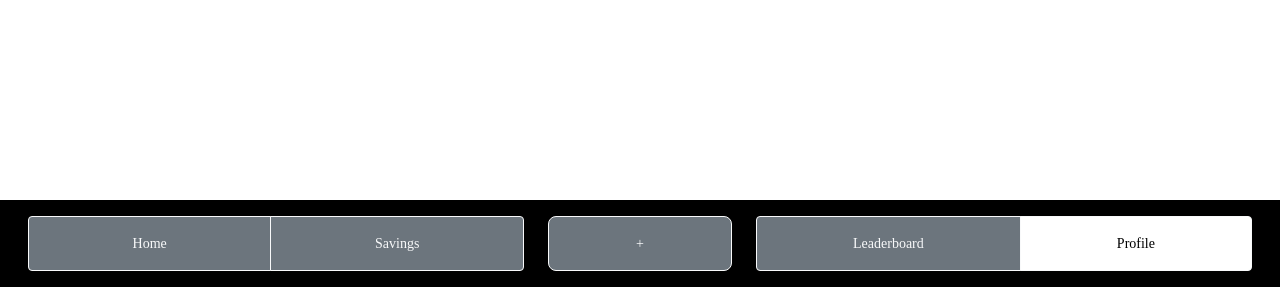
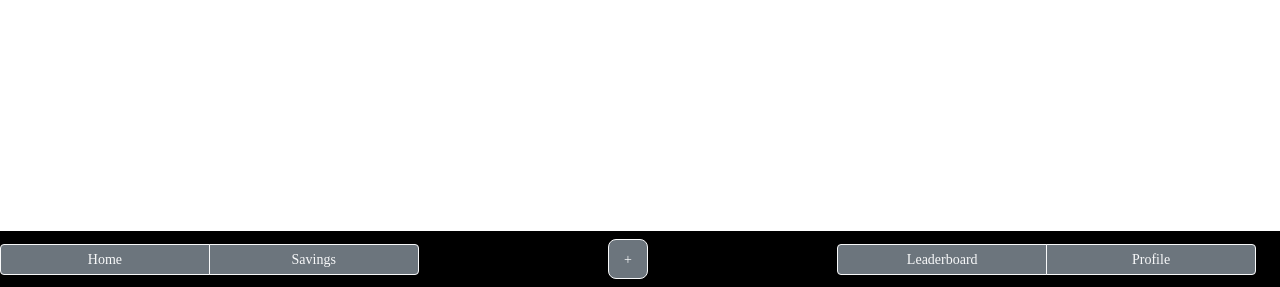
Before and after one commit to James-Schaffer/ibmHackathon2025Group3, a Flask app: page /profile in a window 1280 px wide. Shown: the part 513-800 px from the top of the page. Run offline with Flask 3, Linux system fonts and the light colour scheme; the visitor is signed in with stand-in values (Sample User, id 1); data that the repository does not hold is empty; some libraries are stand-ins or nearby versions; some web fonts are replaced.

Commit message:
Update profile.html

```diff
--- a/templates/profile.html
+++ b/templates/profile.html
@@ -73,29 +73,37 @@
                 </section>
             </main>
 
-            <nav class="container-fluid fixed-bottom" style="background-color: #000000;">
-                <div class="row justify-content-center p-3">
-                    <div class="col-5 text-end d-grid">
-                        <div class="btn-group">
-                            <a href="/home" class="btn btn-secondary btn-outline-light btn-sm p-3 nav-button {% if request.path == url_for('home') %}active{% endif %}">Home</a>
-                            <a href="/savings" class="btn btn-secondary btn-outline-light btn-sm p-3 nav-button {% if request.path == url_for('savings') %}active{% endif %}">Savings</a>
+            <nav class="navbar fixed-bottom bg-black">
+                <div class="container-fluid">
+                  <div class="row w-100 text-center align-items-center">
+                    <!-- Left Column: Home and Savings -->
+                    <div class="col-4 p-0">
+                      <div class="btn-group w-100">
+                        <a href="/home" class="btn btn-secondary btn-outline-light btn-sm w-100">Home</a>
+                        <a href="/savings" class="btn btn-secondary btn-outline-light btn-sm w-100">Savings</a>
                       </div>
                     </div>
-                    <div class="col-2 text-center d-grid">
+                    <!-- Center Column: Dropup with a Smaller Plus Button -->
+                    <div class="col-4 p-0 d-flex justify-content-center">
                       <div class="btn-group dropup">
-                            <button type="button" class="btn btn-secondary btn-outline-light btn-sm rounded-3 p-3" data-bs-toggle="dropdown" aria-expanded="false">
+                        <button type="button"
+                                class="btn btn-secondary btn-outline-light btn-sm rounded-3"
+                                data-bs-toggle="dropdown"
+                                style="width: 40px; height: 40px; padding: 0.2rem;">
                           +
                         </button>
                         <ul class="dropdown-menu">
-                                <li><a href="/expenses" class="dropdown-item ">Expenses</a></li>
+                          <li><a href="/expenses" class="dropdown-item">Expenses</a></li>
                           <li><a href="/capture" class="dropdown-item">Receipt Capture</a></li>
                         </ul>
                       </div>
                     </div>
-                    <div class="col-5 d-grid">
-                        <div class="btn-group">
-                            <a href="/leaderboard" class="btn btn-secondary btn-outline-light btn-sm p-3 nav-button {% if request.path == url_for('leaderboard') %}active{% endif %}">Leaderboard</a>
-                            <a href="/profile" class="btn btn-secondary btn-outline-light btn-sm p-3 nav-button {% if request.path == url_for('profile') %}active{% endif %}">Profile</a>
+                    <!-- Right Column: Leaderboard and Profile -->
+                    <div class="col-4 p-0">
+                      <div class="btn-group w-100">
+                        <a href="/leaderboard" class="btn btn-secondary btn-outline-light btn-sm w-100">Leaderboard</a>
+                        <a href="/profile" class="btn btn-secondary btn-outline-light btn-sm w-100">Profile</a>
+                      </div>
                     </div>
                   </div>
                 </div>
```
Lines whose indentation alone changed are shown as unchanged.
